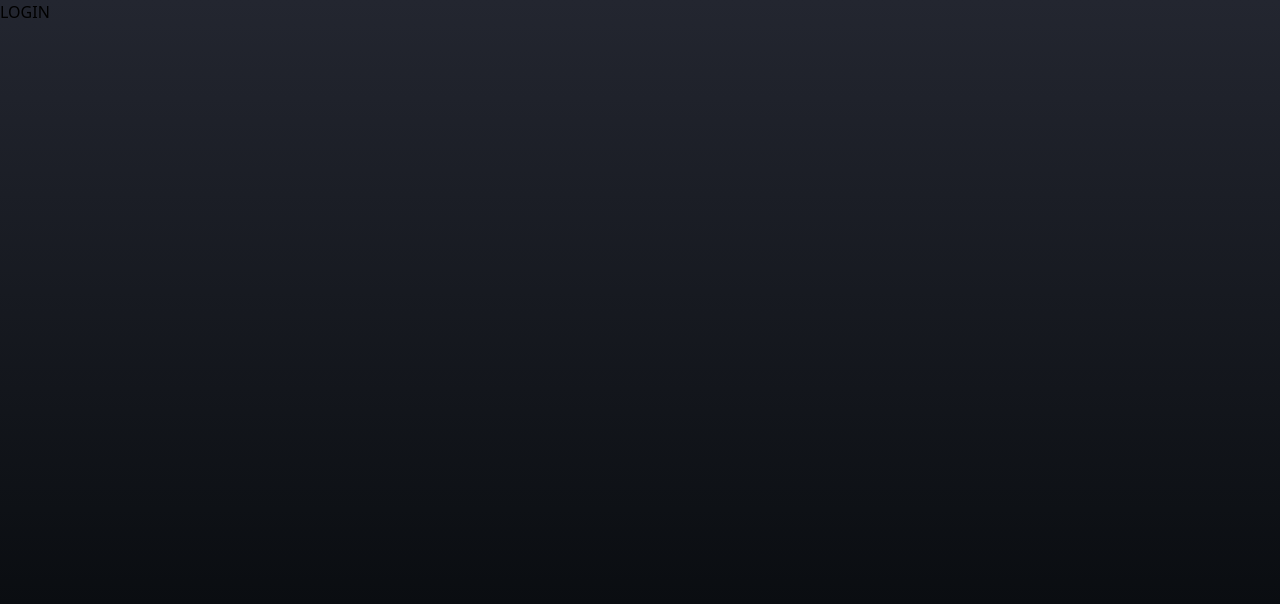
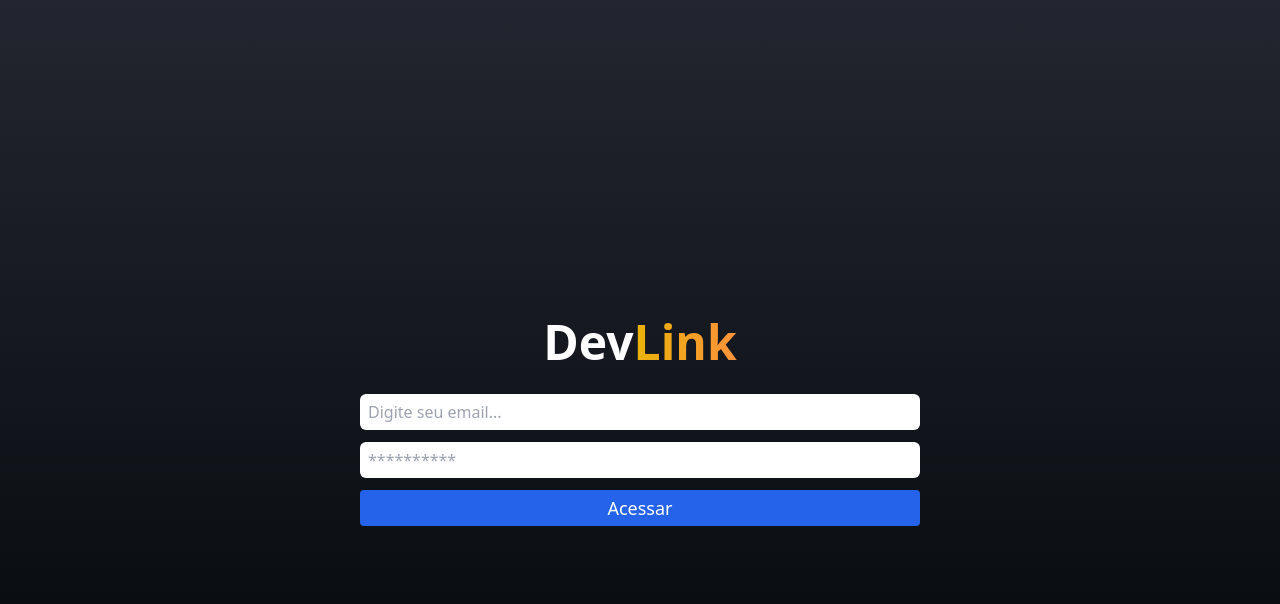
Before and after one commit to Denis-moreira98/projeto_deni_Link, a React (Vite) app: page /login in a window 1280 px wide. Shown: the top 604 px of the page. Built offline with nearby package versions, Linux system fonts and the light colour scheme.

Commit message:
feat: pag login

```diff
--- /dev/null
+++ b/src/components/input/index.tsx
@@ -0,0 +1,12 @@
+import { InputHTMLAttributes } from "react";
+
+interface InputProps extends InputHTMLAttributes<HTMLInputElement> {}
+
+export function Input(props: InputProps) {
+   return (
+      <input
+         className="border-0 h-9 rounded-md outline-none px-2 mb-3"
+         {...props}
+      />
+   );
+}
--- a/src/pages/login/index.tsx
+++ b/src/pages/login/index.tsx
@@ -1,7 +1,56 @@
+import { Link } from "react-router-dom";
+
+import { Input } from "../../components/input";
+import { FormEvent, useState } from "react";
+
 export function Login() {
+   const [email, setEmail] = useState("");
+   const [password, setPassword] = useState("");
+
+   function handleSubmit(e: FormEvent) {
+      e.preventDefault();
+
+      console.log({
+         email: email,
+         password: password,
+      });
+   }
+
    return (
-      <div>
-         <h1>LOGIN</h1>
+      <div className="flex w-full h-screen items-center flex-col justify-center">
+         <Link to="/">
+            <h1 className="mt-11 text-white mb-7 font-bold text-5xl">
+               Dev
+               <span className="bg-gradient-to-r from-yellow-500 to-orange-400 bg-clip-text text-transparent">
+                  Link
+               </span>
+            </h1>
+         </Link>
+         <form
+            onSubmit={handleSubmit}
+            className="w-full max-w-xl  flex flex-col px-2"
+         >
+            <Input
+               placeholder="Digite seu email..."
+               type="email"
+               value={email}
+               onChange={(e) => setEmail(e.target.value)}
+            />
+
+            <Input
+               placeholder="**********"
+               type="password"
+               value={password}
+               onChange={(e) => setPassword(e.target.value)}
+            />
+
+            <button
+               type="submit"
+               className="h-9 bg-blue-600 rounded border-0  text-lg font-medium text-white"
+            >
+               Acessar
+            </button>
+         </form>
       </div>
    );
 }
--- a/tsconfig.json
+++ b/tsconfig.json
@@ -15,7 +15,7 @@
       "jsx": "react-jsx",
 
       /* Linting */
-    "strict": true,
+      "strict": false,
       "noUnusedLocals": true,
       "noUnusedParameters": true,
       "noFallthroughCasesInSwitch": true
```
Also changed, not shown: .eslintrc.cjs. Lines whose indentation alone changed are shown as unchanged.
